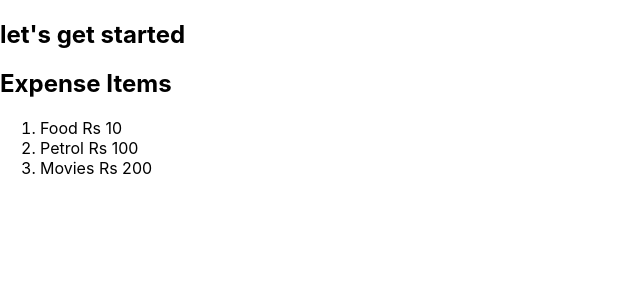
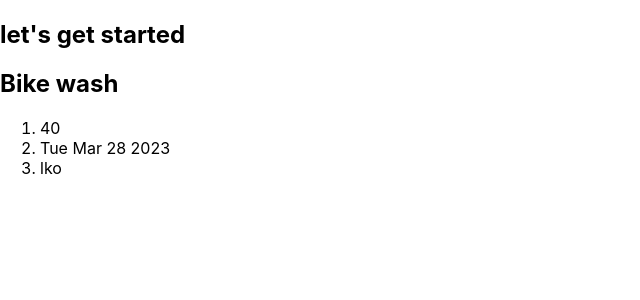
Before and after one commit to sadanandprabhu7/ExpenseUsingReact, a React (Create React App) app: page / in a window 1280 px wide. Shown: the top 300 px of the page, without its empty margins (0-640 px from the left). Built offline with nearby package versions, Linux system fonts and the light colour scheme.

Commit message:
added location var

```diff
--- a/src/Components/ExpenseItems.js
+++ b/src/Components/ExpenseItems.js
@@ -1,11 +1,15 @@
 function ExpenseItems() {
+  const expenseAmount =40;
+  const expenseDate = new Date(2023,2,28)
+  const expenseTitle  = "Bike wash"
+  const loacationOfExpense ="lko"
   return (
     <div>
-      <h2>Expense Items</h2>
+      <h2>{expenseTitle}</h2>
       <ol>
-        <li>Food Rs 10</li>
-        <li>Petrol Rs 100</li>
-        <li>Movies Rs 200</li>
+        <li>{expenseAmount}</li>
+        <li>{expenseDate.toDateString()}</li>
+        <li>{loacationOfExpense}</li>
       </ol>
     </div>
   );
```
